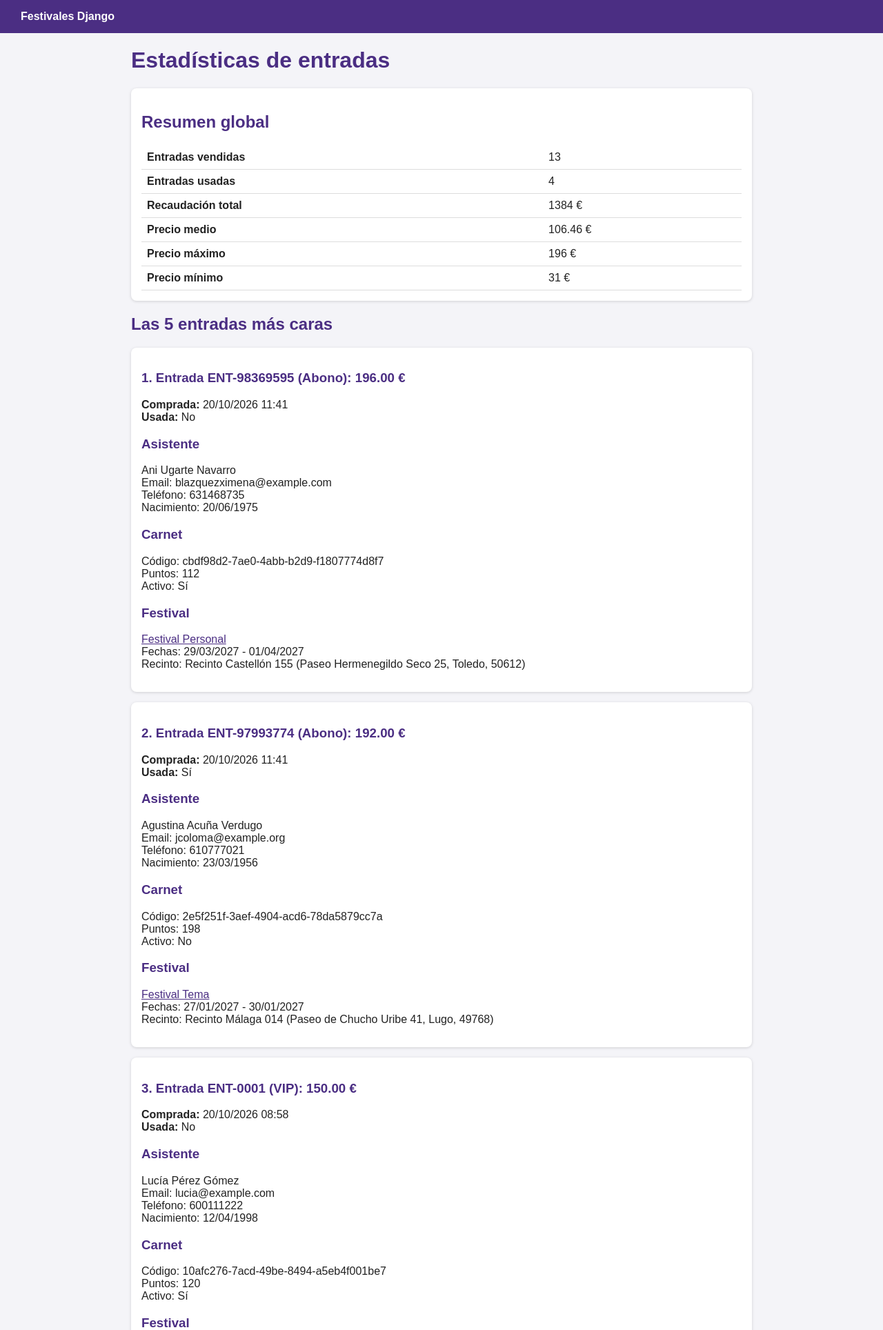
After one commit to diegomartinezmorenoal-del/festivales-django, a Django app: page /estadisticas/entradas/ in a window 1280 px wide. The commit adds this page. Shown: the top 1928 px of the page at 69% size. Run offline with Django 5.2, Linux system fonts and the light colour scheme; data comes from the database, SQL or seed files in the repository.

Commit message:
URL estadisticas de entradas con aggregate

```diff
--- /dev/null
+++ b/gestion/templates/gestion/estadisticas_entradas.html
@@ -0,0 +1,56 @@
+{% extends 'gestion/base.html' %}
+
+{% block titulo %}Estadísticas de entradas{% endblock %}
+
+{% block contenido %}
+<h1>Estadísticas de entradas</h1>
+
+<div class="tarjeta">
+    <h2>Resumen global</h2>
+    <table>
+        <tr><th>Entradas vendidas</th><td>{{ estadisticas.total_entradas }}</td></tr>
+        <tr><th>Entradas usadas</th><td>{{ estadisticas.entradas_usadas }}</td></tr>
+        <tr><th>Recaudación total</th><td>{{ estadisticas.recaudacion|default:0 }} €</td></tr>
+        <tr><th>Precio medio</th><td>{{ estadisticas.precio_medio|floatformat:2|default:"0" }} €</td></tr>
+        <tr><th>Precio máximo</th><td>{{ estadisticas.precio_maximo|default:0 }} €</td></tr>
+        <tr><th>Precio mínimo</th><td>{{ estadisticas.precio_minimo|default:0 }} €</td></tr>
+    </table>
+</div>
+
+<h2>Las 5 entradas más caras</h2>
+{% for entrada in mas_caras %}
+<div class="tarjeta">
+    <h3>{{ forloop.counter }}. Entrada {{ entrada.codigo }} ({{ entrada.get_tipo_display }}): {{ entrada.precio }} €</h3>
+    <p>
+        <strong>Comprada:</strong> {{ entrada.fecha_compra|date:"d/m/Y H:i" }}<br>
+        <strong>Usada:</strong> {% if entrada.usada %}Sí{% else %}No{% endif %}
+    </p>
+
+    <h3>Asistente</h3>
+    <p>
+        {{ entrada.asistente.nombre }} {{ entrada.asistente.apellidos }}<br>
+        Email: {{ entrada.asistente.email }}<br>
+        Teléfono: {{ entrada.asistente.telefono }}<br>
+        Nacimiento: {{ entrada.asistente.fecha_nacimiento|date:"d/m/Y" }}
+    </p>
+
+    <h3>Carnet</h3>
+    <p>
+        Código: {{ entrada.asistente.carnet.codigo }}<br>
+        Puntos: {{ entrada.asistente.carnet.puntos }}<br>
+        Activo: {% if entrada.asistente.carnet.activo %}Sí{% else %}No{% endif %}
+    </p>
+
+    <h3>Festival</h3>
+    <p>
+        <a href="{% url 'detalle_festival' entrada.festival.id %}">{{ entrada.festival.nombre }}</a><br>
+        Fechas: {{ entrada.festival.fecha_inicio|date:"d/m/Y" }} - {{ entrada.festival.fecha_fin|date:"d/m/Y" }}<br>
+        Recinto: {{ entrada.festival.recinto.nombre }} ({{ entrada.festival.recinto.direccion }})
+    </p>
+</div>
+{% empty %}
+<p>No hay entradas.</p>
+{% endfor %}
+
+<p><a href="{% url 'index' %}">Volver al inicio</a></p>
+{% endblock %}
--- a/gestion/templates/gestion/index.html
+++ b/gestion/templates/gestion/index.html
@@ -19,6 +19,7 @@
     <li><a href="{% url 'festivales_por_anio' 2026 %}">Festivales de 2026</a></li>
     <li><a href="{% url 'festivales_por_anio' 2027 %}">Festivales de 2027</a></li>
     <li><a href="{% url 'top_artistas' %}">Top 5 artistas más populares</a></li>
+    <li><a href="{% url 'estadisticas_entradas' %}">Estadísticas de entradas (aggregate)</a></li>
 </ul>
 </div>
 {% endblock %}
--- a/gestion/urls.py
+++ b/gestion/urls.py
@@ -9,4 +9,5 @@ urlpatterns = [
     path('artistas/<str:genero>/', views.artistas_por_genero, name='artistas_por_genero'),
     path('festival/<int:id>/entradas/<str:tipo>/', views.entradas_festival, name='entradas_festival'),
     re_path(r'^festivales/anio/(?P<anio>[0-9]{4})/$', views.festivales_por_anio, name='festivales_por_anio'),
+    path('estadisticas/entradas/', views.estadisticas_entradas, name='estadisticas_entradas'),
 ]
--- a/gestion/views.py
+++ b/gestion/views.py
@@ -1,5 +1,5 @@
 from django.http import Http404
-from django.db.models import Prefetch, Q
+from django.db.models import Prefetch, Q, Count, Sum, Avg, Max, Min
 from django.shortcuts import render, get_object_or_404
 from .models import Festival, Actuacion, Entrada, Artista
 
@@ -221,3 +221,33 @@ def top_artistas(request):
         .order_by('-popularidad', 'nombre_artistico')[:5]
     )
     return render(request, 'gestion/top_artistas.html', {'artistas': artistas})
+
+def estadisticas_entradas(request):
+    # Muestra estadísticas globales de las entradas vendidas calculadas con
+    # aggregate: número total, número de entradas usadas, recaudación, precio
+    # medio, máximo y mínimo. Además lista las 5 entradas más caras con su
+    # asistente y su carnet (ManyToOne y OneToOne reversa) y su festival con
+    # el recinto (ManyToOne y OneToOne).
+    #
+    # SQL equivalente (2 consultas):
+    #   -- 1) Cálculos agregados sobre toda la tabla
+    #   -- 2) Las 5 entradas más caras con asistente, carnet, festival y recinto
+
+    estadisticas = Entrada.objects.aggregate(
+        total_entradas=Count('id'),
+        entradas_usadas=Count('id', filter=Q(usada=True)),
+        recaudacion=Sum('precio'),
+        precio_medio=Avg('precio'),
+        precio_maximo=Max('precio'),
+        precio_minimo=Min('precio'),
+    )
+    mas_caras = (
+        Entrada.objects
+        .select_related('asistente', 'asistente__carnet', 'festival', 'festival__recinto')
+        .order_by('-precio')[:5]
+    )
+    contexto = {
+        'estadisticas': estadisticas,
+        'mas_caras': mas_caras,
+    }
+    return render(request, 'gestion/estadisticas_entradas.html', contexto)
```
Also changed, not shown: README.md.
